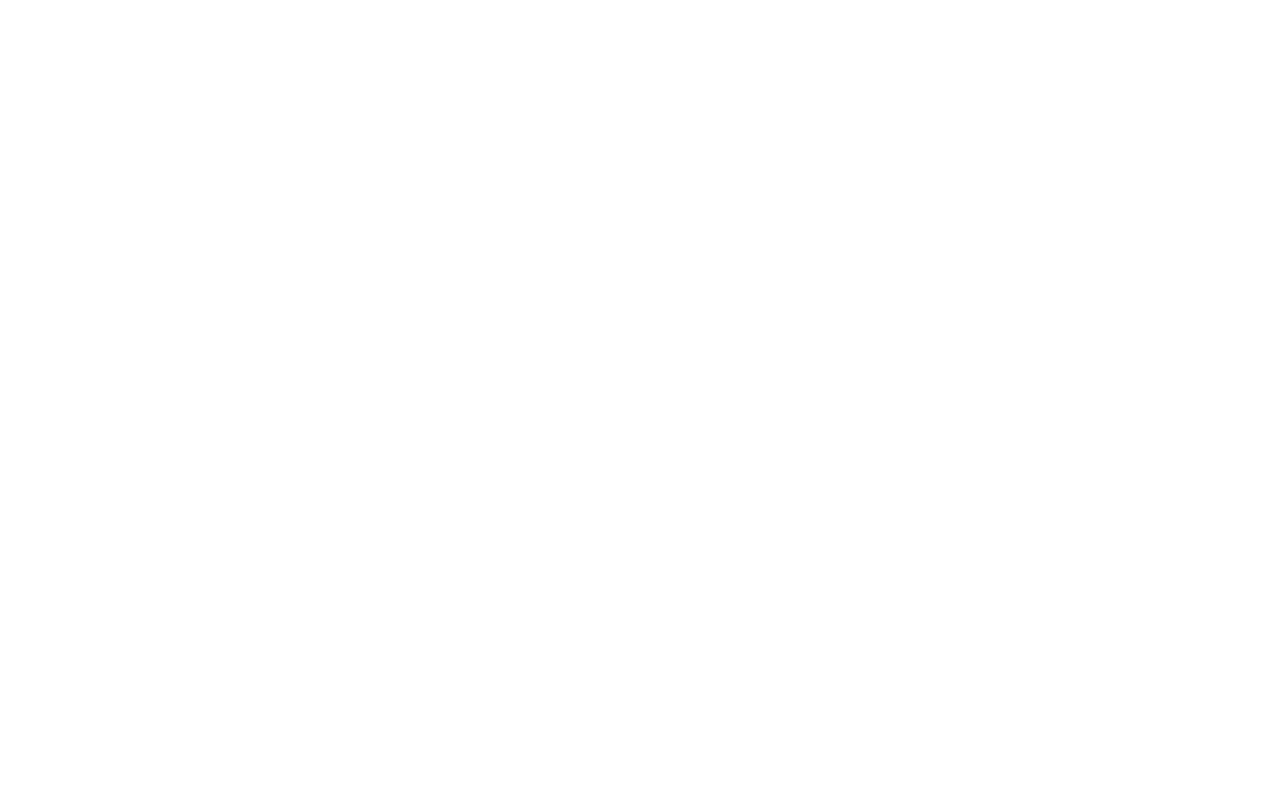
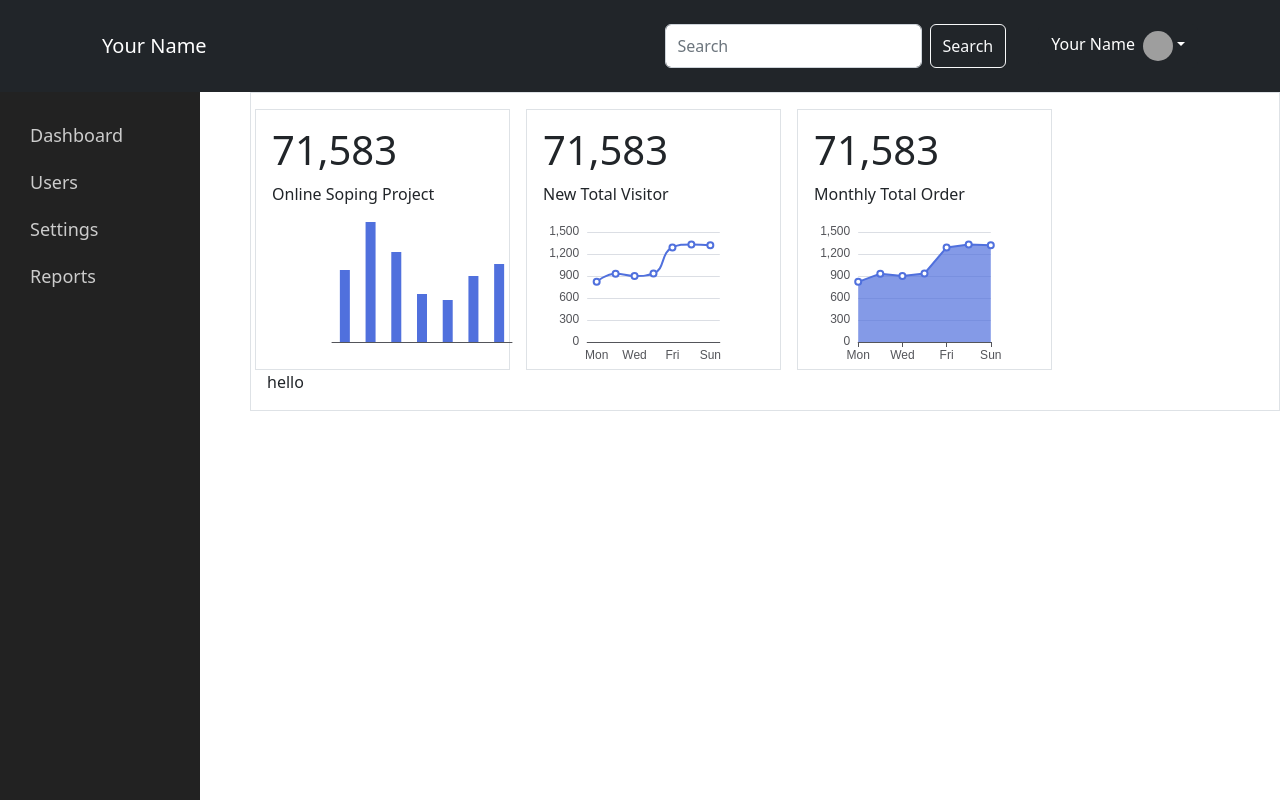
Before and after one commit to BalajiDevtar/ecommercefrontend, a React (Create React App) app: page /adminProfile in a window 1280 px wide. Before the commit this address had no page. Built offline with nearby package versions, Linux system fonts and the light colour scheme; grey boxes are pictures that could not be loaded; the HTML template or start-up script is replaced by a standard one.

Commit message:
admin profile work

```diff
--- a/package.json
+++ b/package.json
@@ -13,11 +13,13 @@
     "axios": "^1.3.4",
     "bootstrap": "^5.2.3",
     "carousel": "^0.0.3",
+    "echarts-for-react": "^3.0.2",
     "primeicons": "^6.0.1",
     "primereact": "^9.2.2",
     "react": "^18.2.0",
     "react-bootstrap": "^2.7.0",
     "react-dom": "^18.2.0",
+    "react-icons": "^4.8.0",
     "react-responsive-carousel": "^3.2.23",
     "react-router-dom": "^6.8.0",
     "react-scripts": "5.0.1",
--- /dev/null
+++ b/src/components/adminsidenav.component.js
@@ -0,0 +1,29 @@
+import {React,useState,useEffect} from 'react'
+import 'bootstrap/dist/css/bootstrap.min.css';
+import 'bootstrap';
+import LoginIcon from '@mui/icons-material/Login';
+import { Link } from 'react-router-dom';
+
+
+const AdminSidebar = () => {
+
+
+
+
+
+  return (
+    <div>
+    <div className="sidebar">
+      <a href="#">Dashboard</a>
+      <a href="#">Users</a>
+      <a href="#">Settings</a>
+      <a href="#">Reports</a>
+    </div>
+
+
+    </div>
+
+  )
+}
+
+export default AdminSidebar
--- /dev/null
+++ b/src/components/admintopnav.js
@@ -0,0 +1,59 @@
+import { Navbar, Nav, Container, Form, Button, Dropdown } from 'react-bootstrap';
+// import {  , BiPeBiGear FillrsonFill } from 'react-icons/bi';
+
+function AdminTopNav() {
+  return (
+    <Navbar bg="dark" variant="dark" expand="lg">
+      <Container>
+        {/* Logo and Name */}
+        <div className=''>
+        <Navbar.Brand className=" p-[30px] ml-[-30px" href="#" style={{padding:"20px"}}>
+          {/* <img src="your-logo.png" alt="Your Logo" width="50" height="50" className="d-inline-block align-text-top me-2" /> */}
+          Your Name
+        </Navbar.Brand>
+        </div>
+
+        {/* Hamburger Menu */}
+        <Navbar.Toggle aria-controls="navbar" />
+
+        <Navbar.Collapse id="navbar">
+          <Nav className="ms-auto">
+            {/* Search Bar */}
+            <Form className="d-flex">
+              <Form.Control type="search" placeholder="Search" className="me-2" aria-label="Search" />
+              <Button variant="outline-light">Search</Button>
+            </Form>
+
+            {/* Notification Icon */}
+            <Nav.Link href="#">
+              {/* <BiBellFill /> */}
+            </Nav.Link>
+
+            {/* Setting Icon */}
+            <Nav.Link href="#">
+              {/* <BiGearFill /> */}
+            </Nav.Link>
+
+            {/* User Profile Icon and Image */}
+            <Dropdown>
+              <Dropdown.Toggle variant="dark" id="userMenu">
+                {/* <BiPersonFill className="me-2" /> */}
+                Your Name
+                <img src="your-profile-image.png" alt="Your Profile Image" width="30" height="30" className="rounded-circle ms-2" />
+              </Dropdown.Toggle>
+
+              <Dropdown.Menu align="end">
+                <Dropdown.Item href="#">Profile</Dropdown.Item>
+                <Dropdown.Item href="#">Settings</Dropdown.Item>
+                <Dropdown.Divider />
+                <Dropdown.Item href="#">Logout</Dropdown.Item>
+              </Dropdown.Menu>
+            </Dropdown>
+          </Nav>
+        </Navbar.Collapse>
+      </Container>
+    </Navbar>
+  );
+}
+
+export default AdminTopNav;
--- a/src/index.css
+++ b/src/index.css
@@ -303,3 +303,60 @@
     padding: 0px !important;
   }
 }
+
+
+/* ############################## sidenav ################################################### */
+
+.containers {
+  display: flex;
+  flex-direction: row;
+}
+.sidebar {
+  height: 100%;
+  width: 200px;
+  position: fixed;
+  top:50;
+  z-index: 1;
+  /* top: 0; */
+  left: 0;
+  background-color: #222;
+  overflow-x: hidden;
+  padding-top: 20px;
+}
+
+.sidebar a {
+  padding: 10px 10px 10px 30px;
+  text-decoration: none;
+  font-size: 18px;
+  color: #ccc;
+  display: block;
+}
+
+.sidebar a:hover {
+  color: #fff;
+}
+
+.main {
+  /* margin-left: 250px; */
+  padding: 0px 10px;
+}
+
+
+.content {
+  flex: 1;
+  margin-left: 250px;
+  /* padding: 20px; */
+}
+
+@media screen and (max-height: 600px) {
+  .sidebar {
+    padding-top: 15px;
+  }
+  .sidebar a {
+    font-size: 16px;
+  }
+}
+
+.tilechart .echarts-for-react {
+  height: 200px !important;
+}
--- /dev/null
+++ b/src/pages/admin/adminprofile.js
@@ -0,0 +1,137 @@
+import React from 'react'
+import AdminSidebar from '../../components/adminsidenav.component'
+import AdminTopNav from '../../components/admintopnav'
+import EChartsReact from 'echarts-for-react'
+
+
+const AdminProfile = () => {
+
+   const  onlineSignupChart = {
+    grid: {
+        width: '60%',
+        height: '60%',
+        left: '20%',
+        top: '0%'
+      },
+
+        xAxis: {
+          type: 'category',
+          axisLabel:{
+            show:false
+          },
+          axisTick:{
+            show:false
+          },
+          data: ['Mon', 'Tue', 'Wed', 'Thu', 'Fri', 'Sat', 'Sun']
+        },
+        yAxis: {
+          type: 'value',
+          axisLabel:{
+            show:false
+          },
+          splitLine:{
+            show:false
+          }
+        },
+        series: [
+          {
+            barWidth:10,
+            barGap:"0%",
+
+            data: [120, 200, 150, 80, 70, 110, 130],
+            type: 'bar'
+          }
+        ]
+      };
+
+    const newVisitorChart = {
+        grid: {
+            width: '60%',
+            height: '55%',
+            left: '20%',
+            top: '5%',
+
+
+          },
+
+            xAxis: {
+              type: 'category',
+              data: ['Mon', 'Tue', 'Wed', 'Thu', 'Fri', 'Sat', 'Sun']
+            },
+            yAxis: {
+              type: 'value'
+            },
+            series: [
+              {
+                data: [820, 932, 901, 934, 1290, 1330, 1320],
+                type: 'line',
+                smooth: true
+              },
+
+            ]
+
+    }
+
+
+   const totalOrder = {
+    grid: {
+        width: '60%',
+        height: '55%',
+        left: '20%',
+        top: '5%',
+        bottom:'5%'
+      },
+        xAxis: {
+          type: 'category',
+          boundaryGap: false,
+          data: ['Mon', 'Tue', 'Wed', 'Thu', 'Fri', 'Sat', 'Sun']
+        },
+        yAxis: {
+          type: 'value'
+        },
+        series: [
+          {
+            data: [820, 932, 901, 934, 1290, 1330, 1320],
+            type: 'line',
+            areaStyle: {}
+          }
+        ]
+      };
+  return (
+    <div>
+    <AdminTopNav />
+    <div className='containers'>
+    <div className='sidenav'>
+      <AdminSidebar />
+      </div>
+      <div className='content tilechart  border p-3'>
+    <div className='row gap-3 '>
+     <div className='col-md-3 border p-3 ' style={{height:"261px"}}>
+       <h1>71,583</h1>
+       <p>Online Soping Project</p>
+       <div style={{height: "200px", width: "300px"}}>
+      <EChartsReact option={onlineSignupChart}/>
+      </div>
+     </div>
+     <div className='col-md-3 border p-3' style={{height:"261px"}}>
+     <h1>71,583</h1>
+       <p>New Total Visitor </p>
+       <div  style={{ height: '100px', width: '100%' }}>
+      <EChartsReact option={newVisitorChart}/>
+      </div>
+     </div>
+     <div className='col-md-3 p-3 border ' style={{height:"261px"}}>
+     <h1>71,583</h1>
+       <p>Monthly Total Order</p>
+      <EChartsReact option={totalOrder}/>
+     </div>
+
+     </div>
+     <div>hello</div>
+      </div>
+      </div>
+    </div>
+  )
+}
+
+export default AdminProfile
--- a/src/pages/admin/login.js
+++ b/src/pages/admin/login.js
@@ -28,7 +28,7 @@
       const response = await axios.post('https://ecommercebackend-6rn6.onrender.com/adminlogin', formData);
       // navigate("/")
       if(response.data.user){
-        navigate("/")
+        navigate("/adminProfile")
         localStorage.setItem('token', response.data.token);
 
       }else{
--- a/src/route.js
+++ b/src/route.js
@@ -4,6 +4,7 @@
 import Login from './pages/login'
 import Register from './pages/register'
 import CustomerLogin from './pages/admin/login'
+import AdminProfile from './pages/admin/adminprofile'
 
 const Routers = () => {
   return (
@@ -13,6 +14,7 @@
       <Route exact path="/login" element={<Login />} />
       <Route exact path="/register" element={<Register />} />
       <Route exact path="/adminlogin" element={<CustomerLogin />} />
+      <Route exact path="/adminProfile" element={<AdminProfile />} />
 
       </Routes>
     </div>
```
Also changed, not shown: 1 other file (tests, documents, lock files or other folders).
